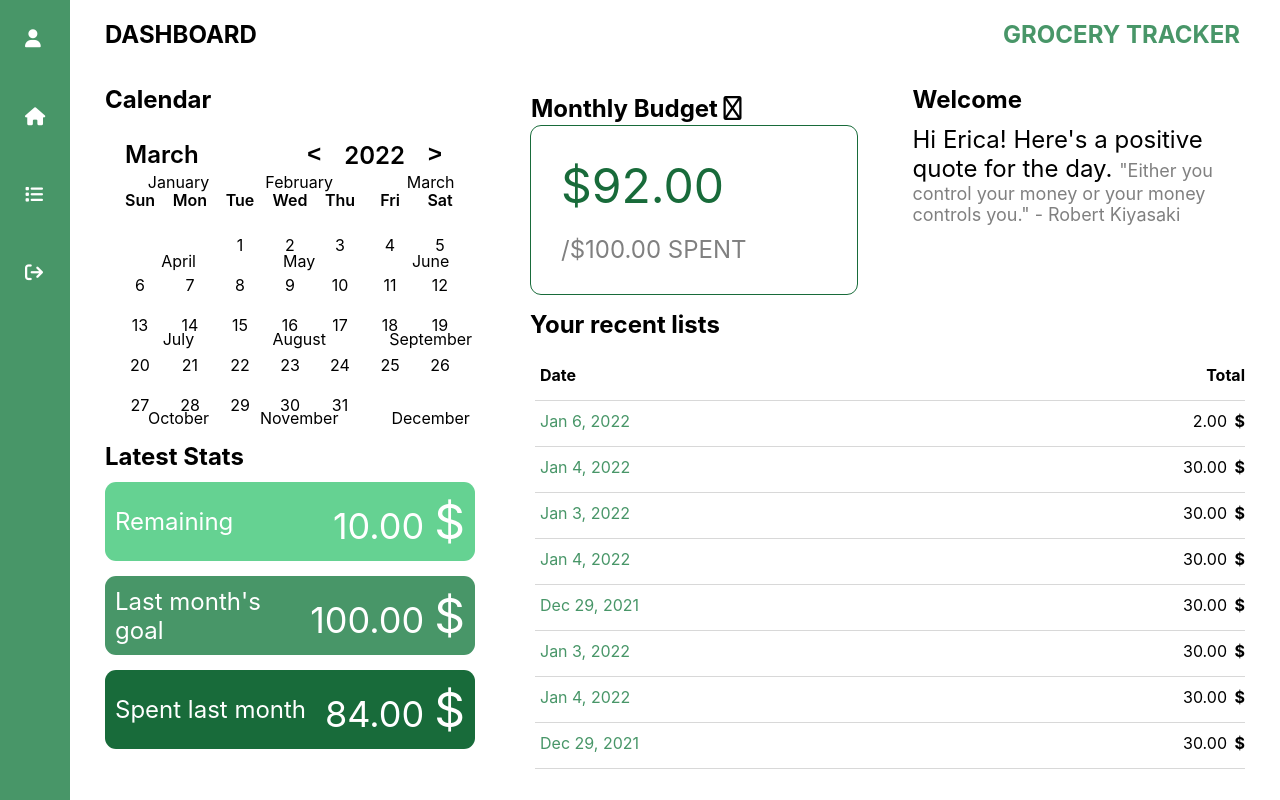
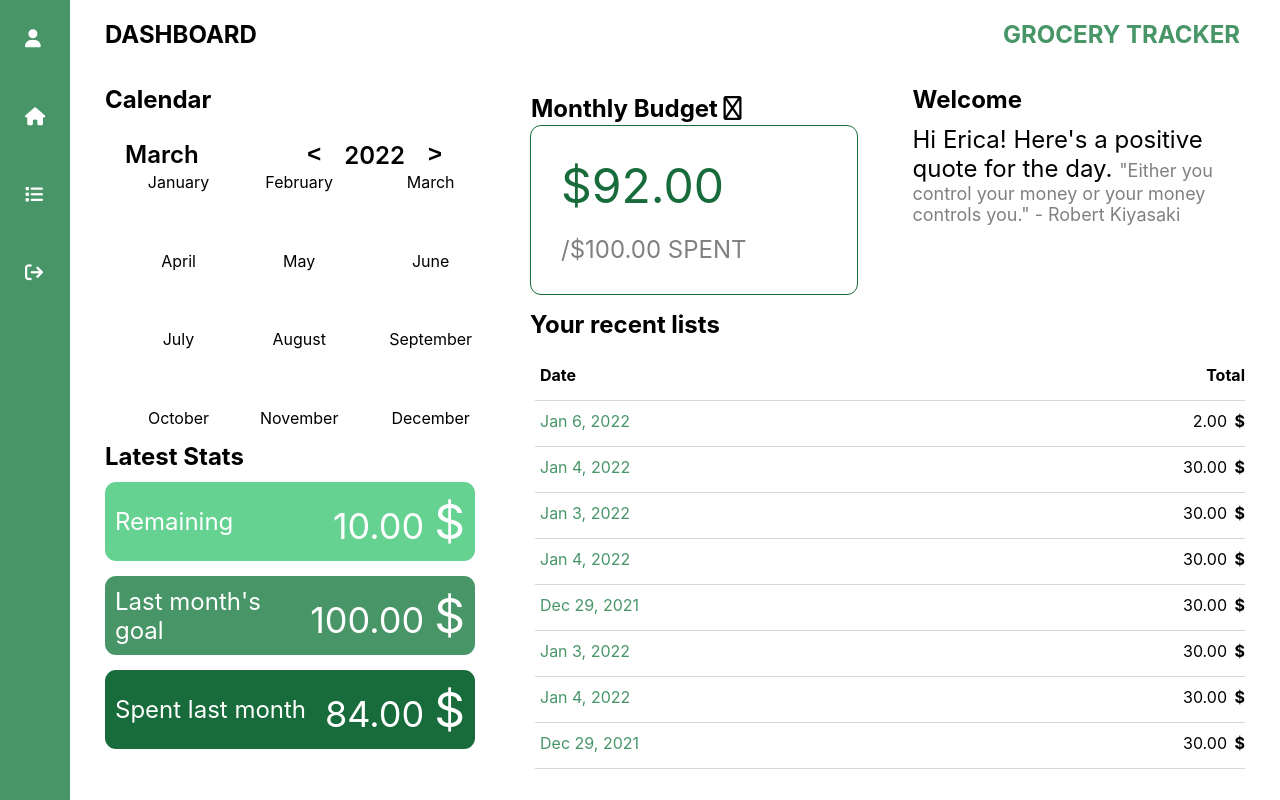
Before and after one commit to guadae/grocery-tracker, a plain HTML site: page dashboard.html in a window 1280 px wide. Both pictures are taken after a click on the element "March". Drawn offline with Linux system fonts and the light colour scheme.

Commit message:
fixed calendar and viewport width of screen

```diff
--- a/includes/css/style.scss
+++ b/includes/css/style.scss
@@ -466,7 +466,7 @@ a {
     transform: scale(1);
     visibility: visible;
     pointer-events: visible;
-    transition: all 0.2s ease-in-out;
+    transition: all 0.1s ease-in-out;
 }
 
 .month-list > div {
--- a/includes/js/script.js
+++ b/includes/js/script.js
@@ -8,10 +8,13 @@
 
 /* CALENDAR */
 
+
 let calendar = document.querySelector('.calendar')
 
+// declaring month names
 const month_names = ['January', 'February', 'March', 'April', 'May', 'June', 'July', 'August', 'September', 'October', 'November', 'December']
 
+// leap year
 isLeapYear = (year) => {
     return (year % 4 === 0 && year % 100 !== 0 && year % 400 !== 0) || (year % 100 === 0 && year % 400 ===0)
 }
@@ -19,6 +22,8 @@ isLeapYear = (year) => {
 getFebDays = (year) => {
     return isLeapYear(year) ? 29 : 28
 }
+
+// generating the calendar
 
 generateCalendar = (month, year) => {
 
@@ -71,11 +76,34 @@ month_names.forEach((e, index) => {
     month_list.appendChild(month)
 })
 
+/* This is the onclick that shows the months */
+
 let month_picker = calendar.querySelector('#month-picker')
+// /* MY EDIT */
+// let calendar_days = calendar.querySelector('.calendar-days') // create element
 
 month_picker.onclick = () => {
+    // when the month picker is clicked, calendar days are white
     month_list.classList.add('show')
+    document.querySelector('.calendar-body').style.color = "white";
+
+    // when a 'div' month has been clicked, days show black
+    month.querySelector('div').onclick = () => {
+        curr_month.value = index
+        generateCalendar(index, curr_year.value)
+    }
+
+    month_list.appendChild(month)
 }
+
+
+
+
+
+
+
+
+
 
 let currDate = new Date()
 
```
Also changed, not shown: dashboard.html (line endings or trailing spaces), includes/css/style.css.
